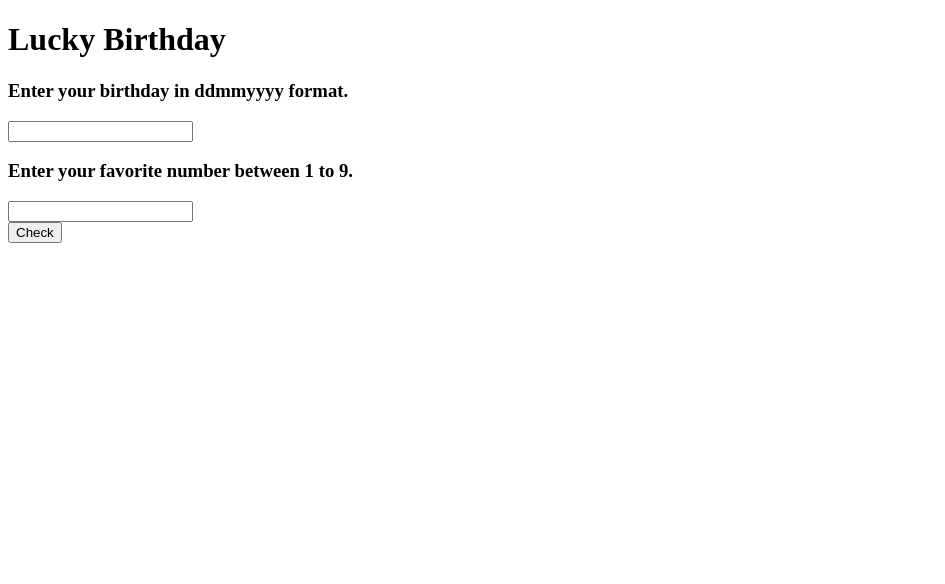
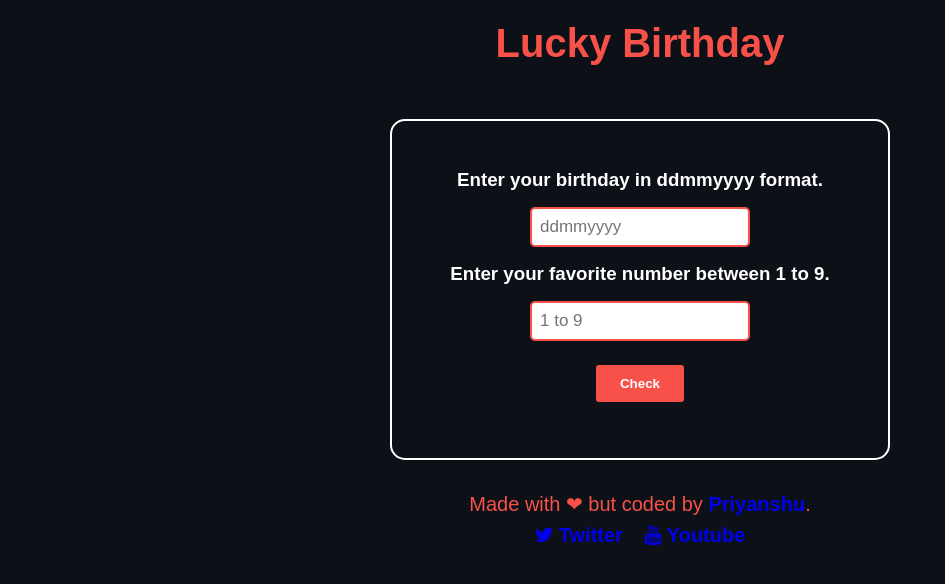
Before and after one commit to priyanshu769/lucky-birthday, a plain HTML site: page index.html in a window 1280 px wide. Shown: the whole page, without its empty margins (0-945 px from the left). Drawn offline with Linux system fonts and the light colour scheme.

Commit message:
full working app with style

```diff
--- a/index.html
+++ b/index.html
@@ -1,15 +1,19 @@
 <!DOCTYPE html>
 <html lang="en">
-
   <head>
-    <meta charset="UTF-8">
-    <meta name="viewport" content="width=device-width, initial-scale=1.0">
+    <meta charset="UTF-8" />
+    <meta name="viewport" content="width=device-width, initial-scale=1.0" />
+    <link
+      rel="stylesheet"
+      href="https://cdnjs.cloudflare.com/ajax/libs/font-awesome/4.7.0/css/font-awesome.min.css"
+    />
+    <link rel="stylesheet" href="styles.css" />
     <title>Lucky B-Day</title>
   </head>
 
   <body>
     <header>
-        <h1>Lucky Birthday</h1>
+      <h1 class="heading">Lucky Birthday</h1>
     </header>
     <main>
       <!-- <div class="privacy-policy">
@@ -17,18 +21,39 @@
         </div> -->
       <div class="container play-area">
         <h3>Enter your birthday in ddmmyyyy format.</h3>
-            <input class="bday" type="text">
+        <input class="input bday" type="text" placeholder="ddmmyyyy" />
         <h3>Enter your favorite number between 1 to 9.</h3>
-            <input class="lucky-num" type="text">
-            <br>
-            <button class="check-btn">Check</button>
+        <input class="input lucky-num" type="text" placeholder="1 to 9" />
+        <br />
+        <button class="check-btn btn">Check</button>
       </div>
-        <div class="result">
-
-        </div>
+      <div class="container result" style="display: none;"></div>
     </main>
+    <footer>
+      <p>
+        Made with &#10084; but coded by
+        <a href="https://devpriyanshu.netlify.app">Priyanshu</a>.
+      </p>
+      <ul class="list-non-bullet">
+        <li class="list-item-inline">
+          <a
+            class="links"
+            href="https://twitter.com/priyanshu769"
+            target="_blank"
+            ><i class="fa fa-twitter"></i> Twitter</a
+          >
+        </li>
+        <li class="list-item-inline">
+          <a
+            class="links"
+            href="https://www.youtube.com/channel/UCAuU0VmqkktQhi70rD_gWsQ"
+            target="_blank"
+            ><i class="fa fa-youtube"></i> Youtube</a
+          >
+        </li>
+      </ul>
+    </footer>
 
     <script src="js/app.js"></script>
   </body>
-
 </html>
--- a/js/app.js
+++ b/js/app.js
@@ -1,27 +1,57 @@
 const bday = document.querySelector(".bday");
 const luckyNum = document.querySelector(".lucky-num");
 const checkBtn = document.querySelector(".check-btn");
-const resultArear = document.querySelector(".result")
+const resultArea = document.querySelector(".result");
+const cutBtn = document.querySelector(".cut-btn");
+
+const resultStyle = () => {
+  resultArea.classList.add = "hide";
+};
+
+window.addEventListener("load", resultStyle);
 
 const luckCheck = () => {
   const bdayValue = bday.value.split("").map(Number);
-  if (bdayValue.length === 8) {
+  if (bdayValue.length == 8) {
     console.log(bdayValue);
-    const total = bdayValue.reduce((num1InArr, addThem) => {
-      return num1InArr + addThem;
+    const total = bdayValue.reduce((intNum, addThem) => {
+      return intNum + addThem;
     });
     const luckyNumber = parseInt(luckyNum.value);
     if (total % luckyNumber == 0) {
-        console.log("very lucky");
-        resultArear.innerHTML = `<h2>You have a lucky birthday, It attracts luck towards you.</h2>`
+      // cut function for cut btn
+      const cutIt = () => {
+        console.log("clicked cut btn");
+        resultArea.style.display = "none";
+        document.querySelector(".play-area").style.display = "";
+      };
+
+      // console.log("very lucky");
+      // console.log(total);
+      resultArea.innerHTML = `<h2>You have a lucky birthday, It attracts luck towards you.</h2>`;
     } else {
-        resultArear.innerHTML = `<h2>Oh crazy! You are not the person who relies on luck. You are born to work hard and grab that thing what you want.</h2>`
-        console.log("same pinch, uh aint lucky. bt uh can alws wrk hrd like me");
+      resultArea.innerHTML = `<h2>Oh crazy! You are not the person who relies on luck. You are born to work hard and grab that thing what you want.</h2>`;
+      // console.log("same pinch, uh aint lucky. bt uh can alws wrk hrd like me");
     }
-    console.log("All good!");
+
+    // document.querySelector(".play-area").style.display = "none";
+
+    resultArea.style.display = "";
+
+    // console.log("All good!");
   } else {
-    console.log("You entered birthday in wrong format.");
+    resultArea.innerHTML = `<h2>Oh! THe birthday wan't entered or entered in a wrong format. Tri again.</h2>`;
+    // console.log("You entered birthday in wrong format.");
   }
 };
 
 checkBtn.addEventListener("click", luckCheck);
+// cutBtn.addEventListener("click", cutIt);
+
+/*
+cut button to add later (maybe)
+
+CUT BUTTON = <div class="close-btn-conatiner">
+<button class="cut-btn" onclick="cutIt()"><i class="fa fa-times-circle"></i></button>
+</div>
+*/
--- /dev/null
+++ b/styles.css
@@ -0,0 +1,101 @@
+* {
+    margin: 0;
+    padding: 0;
+    font-family: "Montserrat", sans-serif;
+  }
+  body {
+    background-color: #0d1117;
+    color: #ffffff;
+    text-align: center;
+  }
+
+  header {
+    padding-bottom: 2rem;
+  }
+
+  .heading {
+    color: #f85149;
+    background-color: ;
+    padding: 1.3rem;
+    font-size: 40px;
+    border-bottom-left-radius: 15px;
+    border-bottom-right-radius: 15px;
+  }
+
+  .container {
+    border: 2px solid #ffffff;
+    border-radius: 15px;
+    padding: 3rem;
+    max-width: 400px;
+    margin: auto;
+  }
+
+  .input {
+    margin: 1rem;
+    width: 200px;
+    max-height: fit-content;
+    border: solid 2px #f85149;
+    border-radius: 5px;
+    padding: 0.5rem;
+    font-size: 17px;
+  }
+
+  .close-btn-conatiner {
+    text-align: right;
+    margin-bottom: 2rem;
+  }
+
+  .btn {
+    padding: 0.7rem 1.5rem;
+    background-color: #f85149;
+    margin: 0.5rem;
+    text-align: center;
+    border: none;
+    font-weight: bold;
+    border-radius: 3px;
+    color: #ffffff;
+    cursor: pointer;
+  }
+
+  .result {
+    margin-top: 2rem;
+  }
+
+  .cut-btn {
+    text-align: left;
+    background: none;
+    border: none;
+    border-radius: 100%;
+    color: #f85149;
+    font-size: 30px;
+    cursor: pointer;
+  }
+
+  .hide {
+    display: none;
+  }
+
+  .unhide {
+    display: ;
+  }
+
+  footer {
+    color: #f85149;
+    font-size: 20px;
+    padding-top: 2rem;
+  }
+
+  .list-non-bullet {
+    list-style: none;
+    padding: 0.5rem;
+  }
+
+  .list-item-inline {
+    display: inline;
+    padding: 0.5rem;
+  }
+
+  footer a {
+    text-decoration: none;
+    font-weight: bold;
+  }
```
Lines whose indentation alone changed are shown as unchanged.
